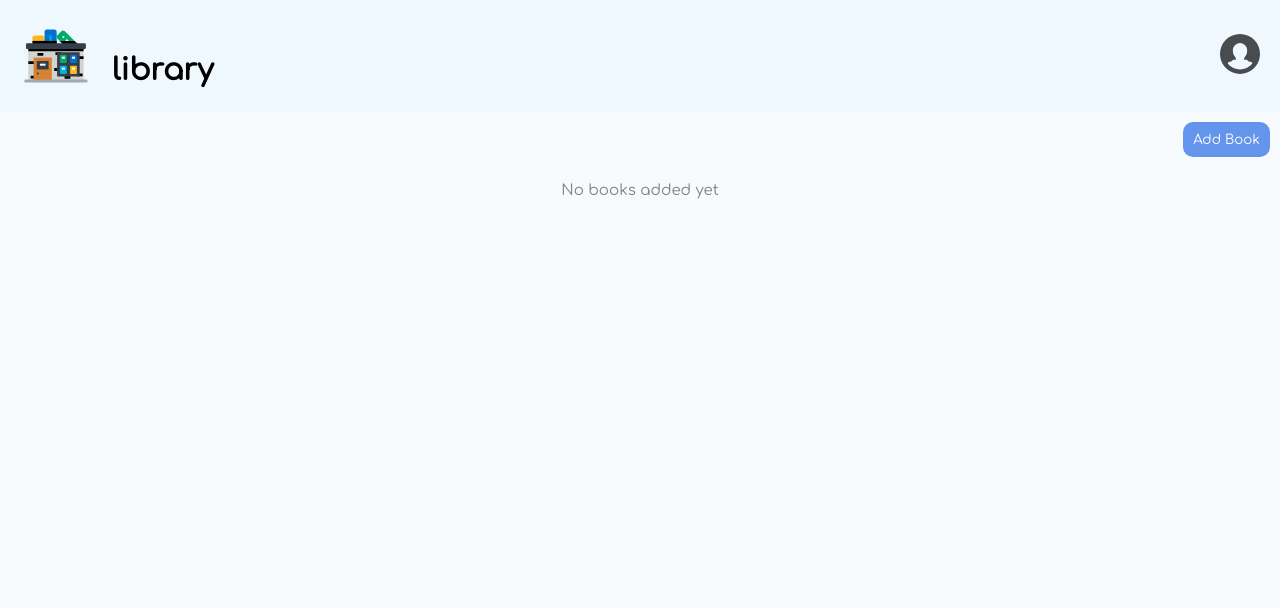
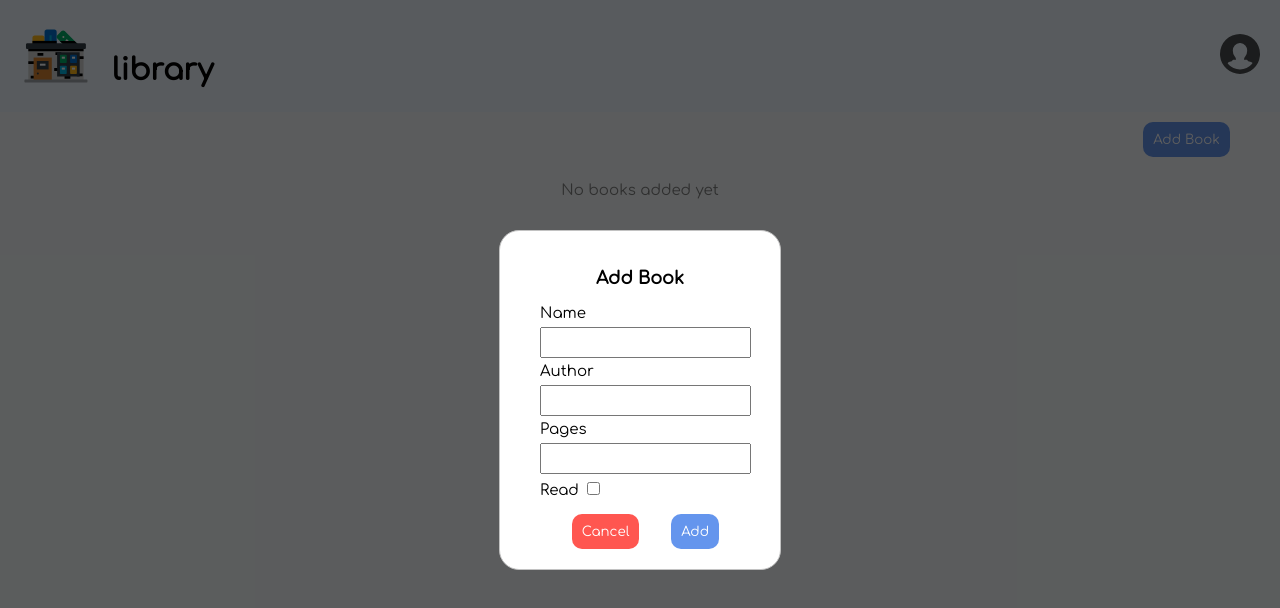
Before and after one commit to pth0rn/library, a plain HTML site: page index.html in a window 1280 px wide. Both pictures are taken after a click on the button "Add Book". Drawn offline with Linux system fonts and the light colour scheme.

Commit message:
add dialog for adding a book

```diff
--- a/index.html
+++ b/index.html
@@ -9,6 +9,7 @@
     <link rel="preconnect" href="https://fonts.gstatic.com" crossorigin>
     <link href="https://fonts.googleapis.com/css2?family=Comfortaa&display=swap" rel="stylesheet">
     <title>Library</title>
+    <script src="script.js" defer></script>
 </head>
 <body>
     <header>
@@ -27,6 +28,7 @@
         <div class="message">
             <p>No books added yet</p>
         </div>
+
     </main>
 
 </body>
--- a/script.js
+++ b/script.js
@@ -1,10 +1,10 @@
 let library = [];
 
-function Book(name,author,pages) {
-    this.name
-    this.author
-    this.pages
-    this.read = 'not read yet'
+function Book(name, author, pages) {
+    this.name;
+    this.author;
+    this.pages;
+    this.read = false;
 }
 
 function addBookToLibrary() {
@@ -13,8 +13,51 @@ function addBookToLibrary() {
 }
 
 function displayBooks() {
-    const body = document.querySelector('body')
+    const body = document.querySelector("body");
     for (const book of library) {
-
     }
 }
+
+function diaglogAddBook() {
+    // display overlay and dialog box for adding new book
+    const dialog = document.createElement("div");
+    const overlay = document.createElement("div");
+    overlay.classList.add("overlay");
+
+    const body = document.querySelector("body");
+    body.insertAdjacentElement("afterbegin", overlay);
+
+    dialog.innerHTML = `
+        <div class="dialog-container">
+            <div class="dialog">
+                <h3>Add Book</h3>
+                <form action="#" id="form-add">
+                    <label for="name">Name</label>
+                    <input type="text" id="name">
+                    <label for="author">Author</label>
+                    <input type="text" id="author">
+                    <label for="pages">Pages</label>
+                    <input type="number" id="pages">
+                    <div>
+                        <label for="read">Read</label>
+                        <input type="checkbox" id="read">
+                    </div>
+
+                    <div id="buttons">
+                        <button class="btn-cancel">Cancel</button>
+                        <button id="add">Add</button>
+                    </div>
+                </form>
+            </div>
+        </div>`;
+
+    overlay.appendChild(dialog);
+
+    dialog.querySelector(".btn-cancel").addEventListener("click", e => {
+        overlay.remove();
+
+    })
+}
+
+document.querySelector("button#add-book")
+    .addEventListener("click", diaglogAddBook);
--- a/style.css
+++ b/style.css
@@ -5,6 +5,16 @@ body {
     font-family: 'Comfortaa', sans-serif;
     font-size: 15px;
     background-color: rgb(247, 251, 253);
+    position: relative;
+}
+
+.overlay {
+    position: absolute;
+    top: 0;
+    left: 0;
+    height: 100%;
+    width: 100%;
+    background-color: rgba(0, 0, 0, 0.63);
 }
 
 /***  HEADER  ***/
@@ -36,10 +46,10 @@ header h1 {
 #actions {
     display: flex;
     justify-content: end;
-    padding: 10px;
+    padding: 10px 50px;
 }
 
-#actions button {
+button {
     padding: 10px;
     border: 0;
     border-radius: 10px;
@@ -54,3 +64,54 @@ main .message {
     text-align: center;
     color:rgb(129, 129, 129)
 }
+
+main {
+    padding: 0px 50px;
+}
+
+/***  DIALOG  ***/
+
+.dialog input {
+    padding: 4px;
+    font-family: inherit;
+    font-size: 1.1rem;
+}
+
+.dialog-container {
+    display: flex;
+    justify-content: center;
+    align-items: center;
+    width: 100%;
+    height: 100vh;
+}
+
+.dialog {
+    width: 200px;
+    /* height: 300px; */
+    background-color: white;
+    padding: 20px 40px;
+    border-radius: 20px;;
+    border: 1px solid rgb(194, 194, 194);
+    position: relative;
+
+}
+
+.dialog h3 {
+    text-align: center;
+    /* margin-top: 0px; */
+}
+
+#form-add {
+    display: grid;
+    gap: 5px;
+}
+
+.btn-cancel {
+    background-color: rgb(255, 86, 80);
+}
+
+.dialog #buttons {
+    padding-top:10px;
+    display: flex;
+    justify-content:space-evenly;
+}
```
